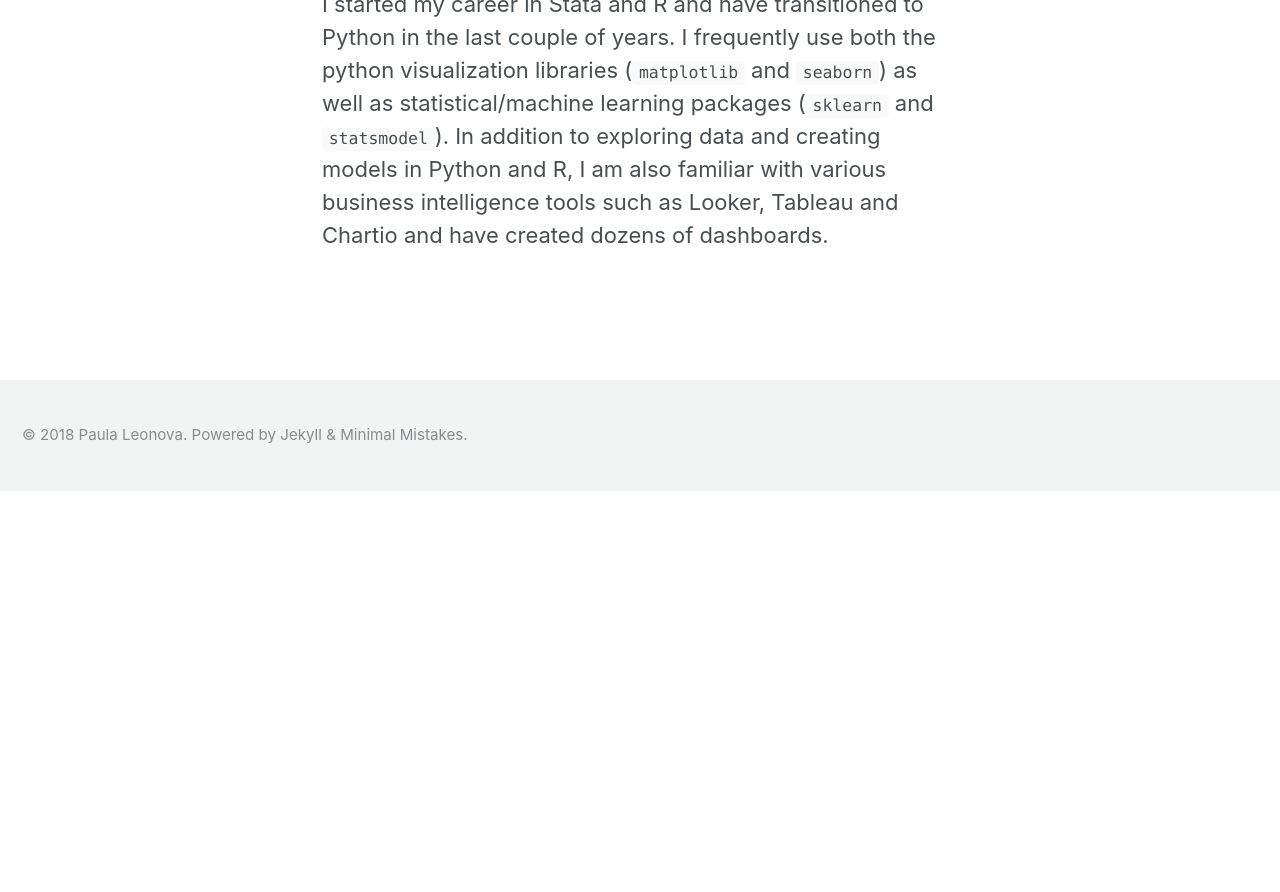
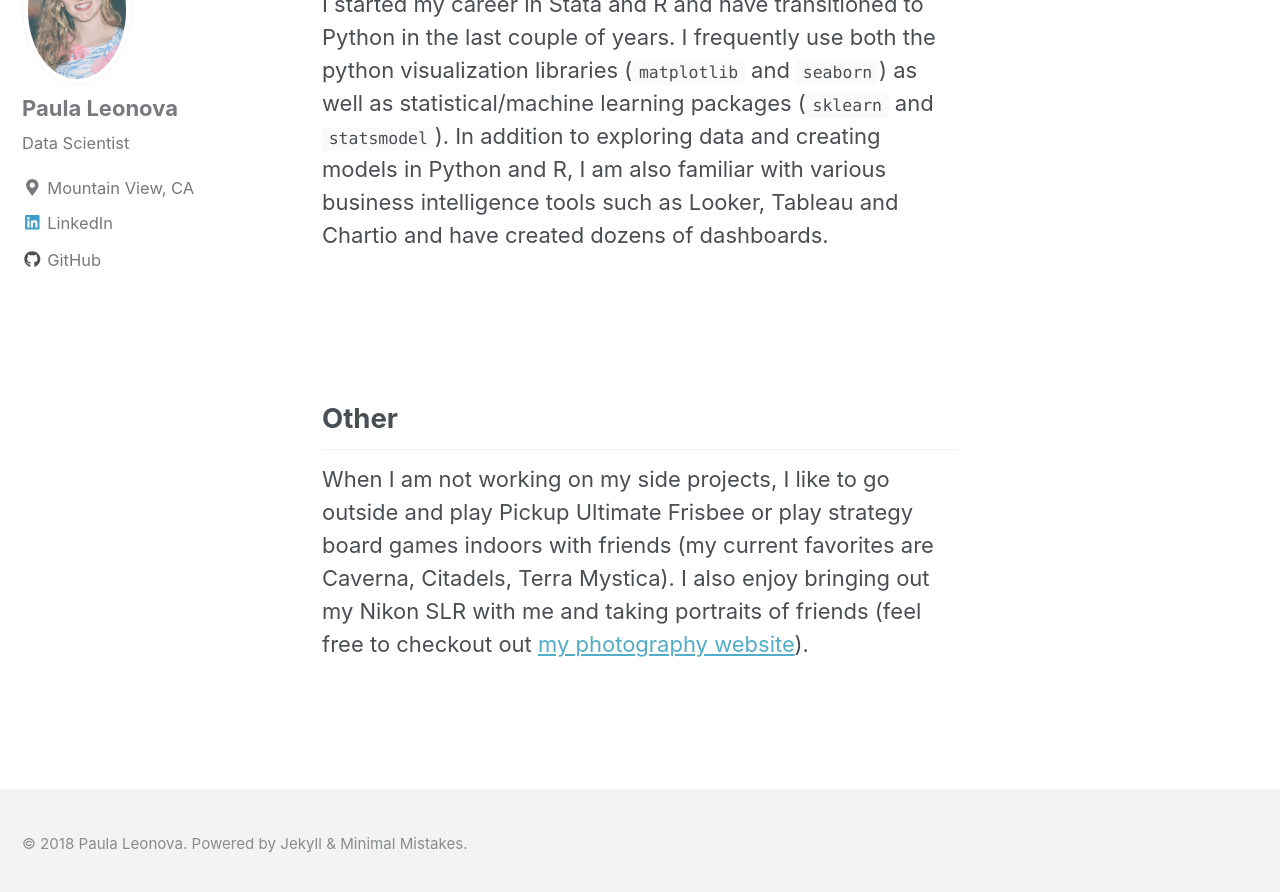
Before and after one commit to pleonova/pleonova.github.io, a Jekyll site: the page built from _pages/about.md, in a window 1280 px wide and 900 px high, scrolled down 983 px. Shown: the top 892 px of the window. Built offline with Jekyll 4.4.1, drawn with Linux system fonts in a browser that asks for light colours; nearby versions of some CDN libraries; before the commit the page ends 1474 px from its top, so only the background shows below that.

Commit message:
Add a section about my extra-carriculars in the about me

```diff
--- a/_pages/about.md
+++ b/_pages/about.md
@@ -13,3 +13,7 @@
 
 
 I started my career in Stata and R and have transitioned to Python in the last couple of years.  I frequently use both the python visualization libraries (`matplotlib` and `seaborn`) as well as statistical/machine learning packages (`sklearn` and `statsmodel`). In addition to exploring data and creating models in Python and R, I am also familiar with various business intelligence tools such as Looker, Tableau and Chartio and have created dozens of dashboards.
+
+<br /><br />
+## Other
+When I am not working on my side projects, I like to go outside and play Pickup Ultimate Frisbee or play strategy board games indoors with friends (my current favorites are Caverna, Citadels, Terra Mystica). I also enjoy bringing out my Nikon SLR with me and taking portraits of friends (feel free to checkout out [my photography website](http://girlandcamera.wixsite.com/novaphotography)).
```
